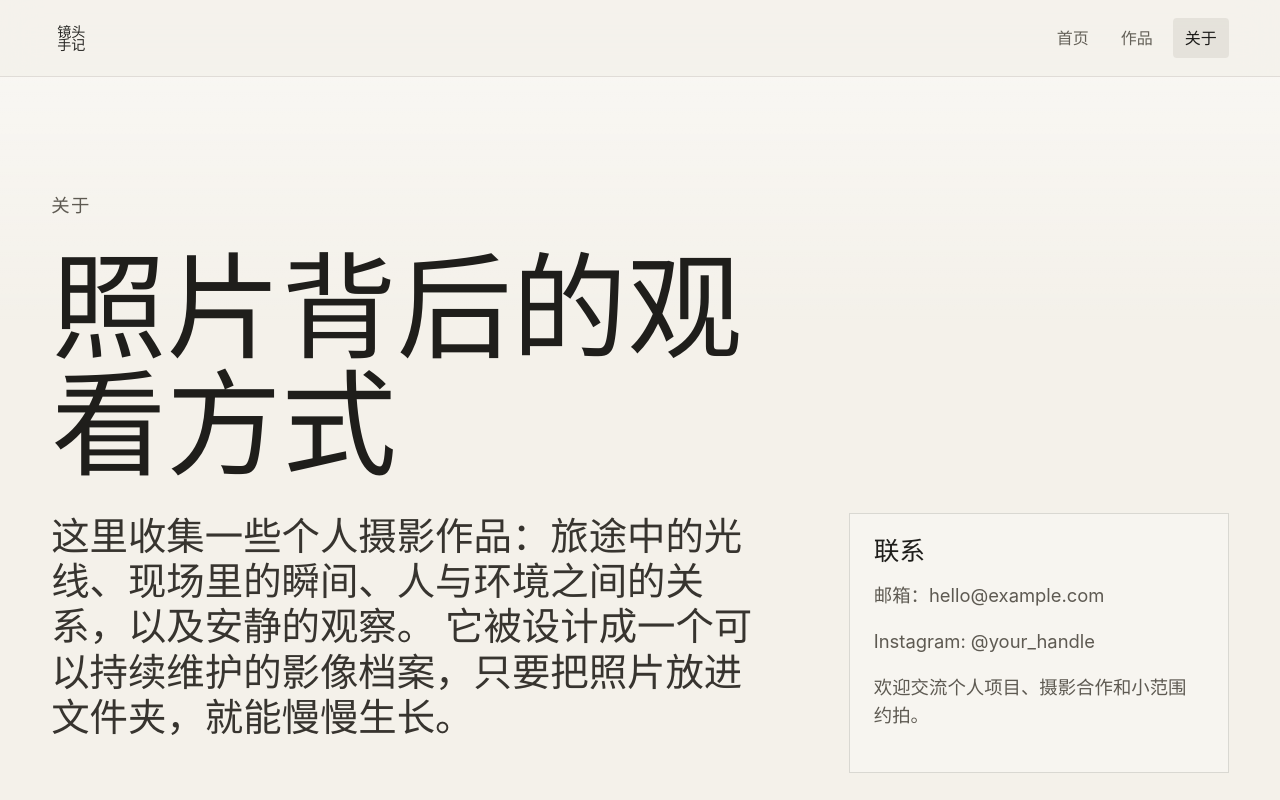
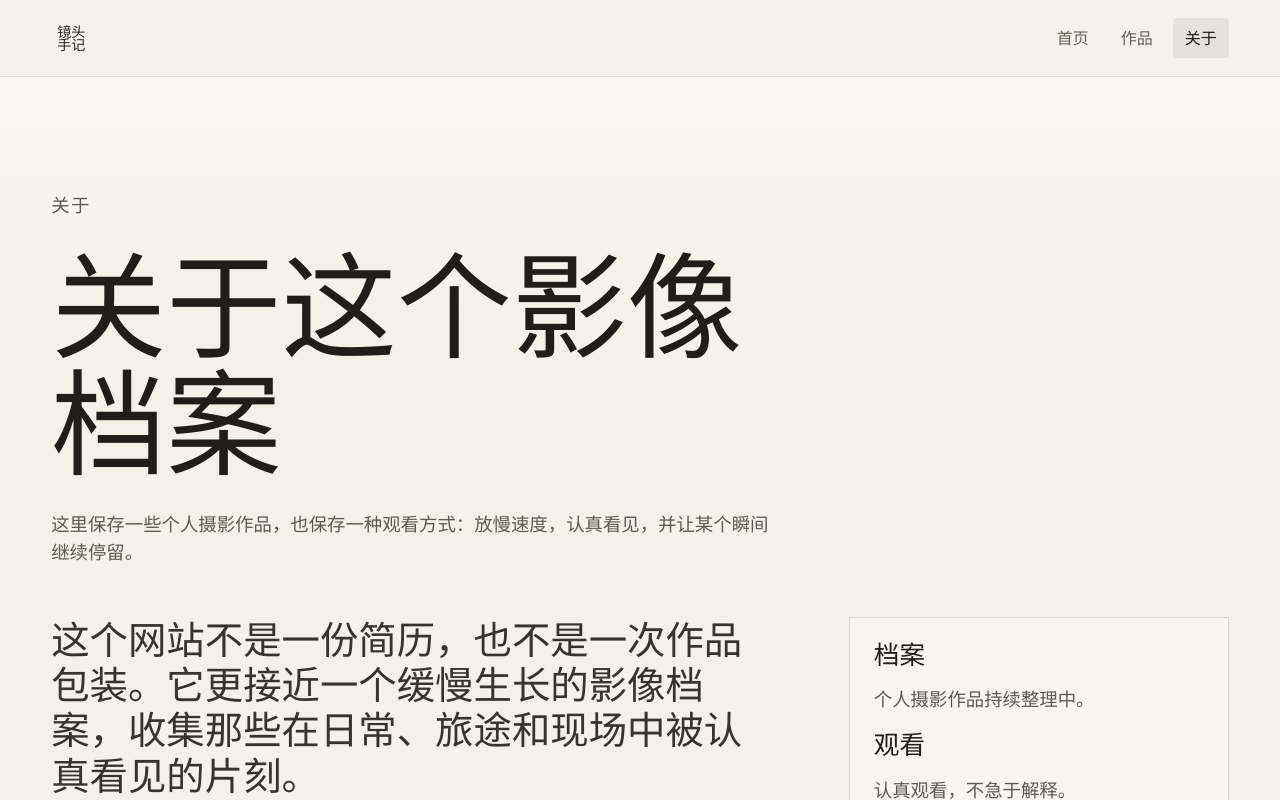
Before and after one commit to cartonmouse/camerasnowsong, a React (Vite) app: page / in a window 1280 px wide. Both pictures are taken after a click on the button "关于". Shown: the top 800 px of the page. Built offline with nearby package versions, Linux system fonts and the light colour scheme.

Commit message:
Update about page content

```diff
--- a/src/pages/About.jsx
+++ b/src/pages/About.jsx
@@ -1,20 +1,42 @@
 export default function About() {
   return (
     <main className="section-shell page-top about-page">
-      <div className="section-heading">
+      <div className="section-heading about-heading">
         <p className="eyebrow">关于</p>
-        <h1>照片背后的观看方式</h1>
+        <h1>关于这个影像档案</h1>
+        <p>
+          这里保存一些个人摄影作品，也保存一种观看方式：放慢速度，认真看见，并让某个瞬间继续停留。
+        </p>
       </div>
+
       <div className="about-layout">
-        <p className="about-lede">
-          这里收集一些个人摄影作品：旅途中的光线、现场里的瞬间、人与环境之间的关系，以及安静的观察。
-          它被设计成一个可以持续维护的影像档案，只要把照片放进文件夹，就能慢慢生长。
-        </p>
-        <aside className="contact-panel">
-          <h2>联系</h2>
-          <p>邮箱：hello@example.com</p>
-          <p>Instagram: @your_handle</p>
-          <p>欢迎交流个人项目、摄影合作和小范围约拍。</p>
+        <div className="about-copy">
+          <p className="about-lede">
+            这个网站不是一份简历，也不是一次作品包装。它更接近一个缓慢生长的影像档案，收集那些在日常、旅途和现场中被认真看见的片刻。
+          </p>
+          <p>
+            照片里的内容可能是光线经过墙面，街角短暂的秩序，人与环境之间不易察觉的关系，也可能只是一个没有被命名的下午。
+          </p>
+          <p>
+            这个档案关心的不是立刻解释一切，而是保留观看本身。先停下来，看清楚，再让瞬间保有它原来的重量。
+          </p>
+        </div>
+
+        <aside className="contact-panel" aria-label="关于这个影像档案的补充信息">
+          <div className="about-note">
+            <h2>档案</h2>
+            <p>个人摄影作品持续整理中。</p>
+          </div>
+          <div className="about-note">
+            <h2>观看</h2>
+            <p>认真观看，不急于解释。</p>
+          </div>
+          <div className="about-note">
+            <h2>联系</h2>
+            <p>
+              <a href="mailto:paperboxmouse@163.com">paperboxmouse@163.com</a>
+            </p>
+          </div>
         </aside>
       </div>
     </main>
```
